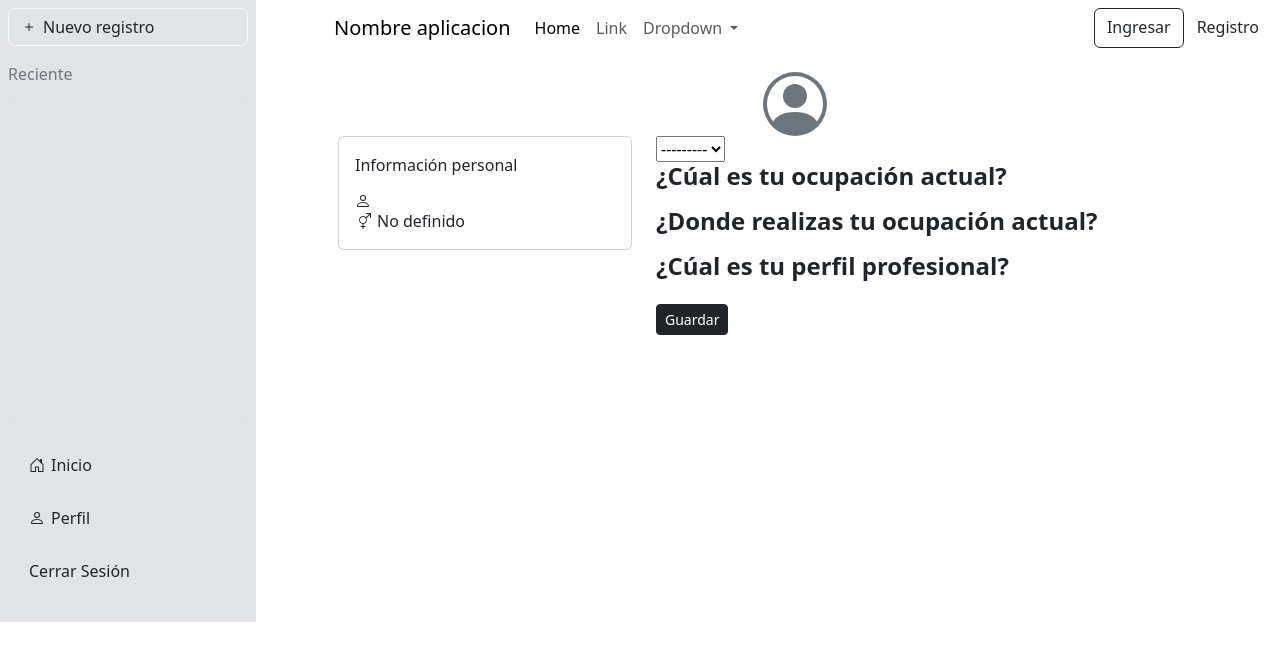
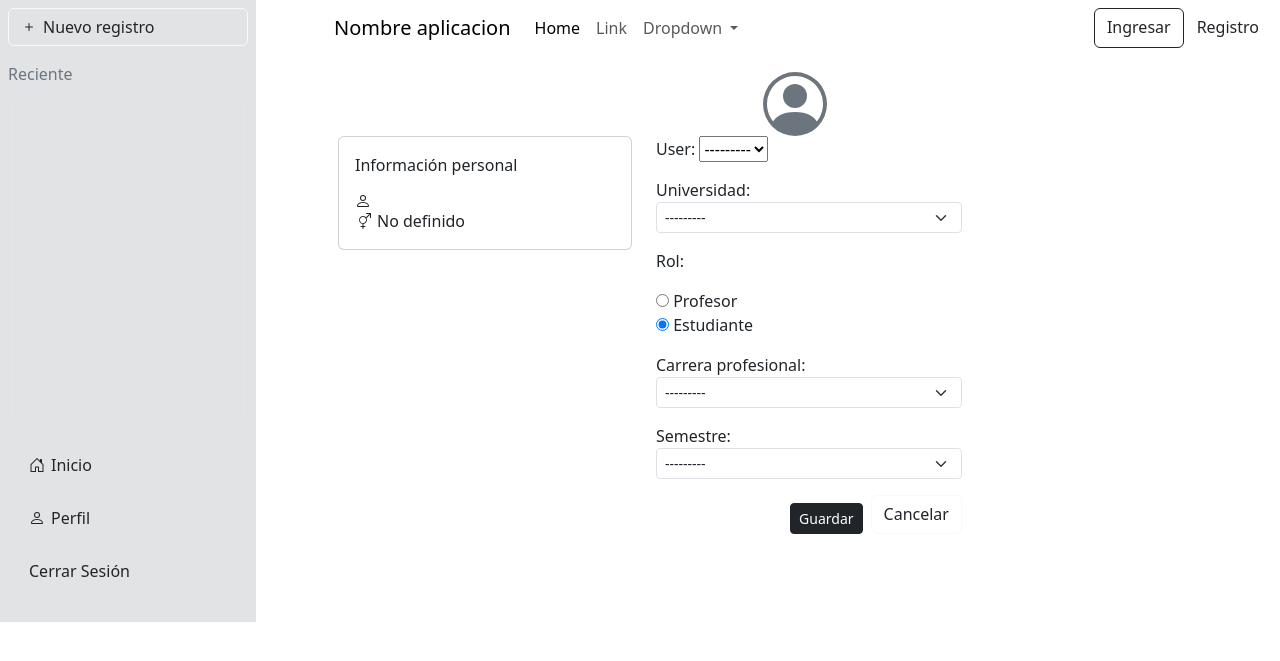
Before and after one commit to JohnAlexGuerrero/prototipo, a Django app: page /accounts/1/info-academica/ in a window 1280 px wide. Shown: the top 661 px of the page. Run offline with Django 5.2, Linux system fonts and the light colour scheme; parts of the project's set-up code (start-up, migrations or seed data) failed here and were passed over; some libraries are stand-ins or nearby versions.

Commit message:
edit:contact

```diff
--- a/apps/authentication/forms.py
+++ b/apps/authentication/forms.py
@@ -1,6 +1,10 @@
+from typing import Any, Mapping
 from django import forms
 
 from django.contrib.auth.forms import UserCreationForm
+from django.core.files.base import File
+from django.db.models.base import Model
+from django.forms.utils import ErrorList
 
 from authentication.models import CustomUser, Profile, Academica
 
@@ -62,9 +66,24 @@ class AcademicaForm(forms.ModelForm):
         model = Academica
         fields = ['user','university','rol','profession','semester']
 
-        # widgets = {
-        #     "user": forms.TextInput(attrs={'style':'display:none;'}),
-        #     "occupation": forms.RadioSelect(),
-        #     "institution": forms.Select(attrs={'class':'form-select form-select-sm mb-3'}),
-        #     "profession_career": forms.Select(attrs={'class':'form-select form-select-sm mb-3'}),
-        # }
+        widgets = {
+            "user": forms.Select(attrs={}),
+            "university": forms.Select(attrs={'class':'form-select form-select-sm mb-3'}),
+            "rol": forms.RadioSelect(),
+            "profession": forms.Select(attrs={'class':'form-select form-select-sm mb-3'}),
+            "semester": forms.Select(attrs={'class':'form-select form-select-sm mb-3'})
+        }
+
+class ProfileContactForm(forms.ModelForm):
+    class Meta:
+        model = Profile
+        fields = ["gender","slug","phone"]
+
+        widgets = {
+            "gender":forms.Select(attrs={'class':'form-select form-select-sm'}),
+            "slug": forms.TextInput(attrs={'class':'form-control form-control-sm'}),
+            "phone": forms.TextInput(attrs={'class':'form-control form-control-sm','placeholder':'555-5555-555'}),
+        }
+
+    def __init__(self, *args, **kwargs):
+        super(ProfileContactForm, self).__init__(*args, **kwargs)
--- a/apps/authentication/models.py
+++ b/apps/authentication/models.py
@@ -78,7 +78,7 @@ class Profile(models.Model):
 class Academica(models.Model):
     user = models.OneToOneField(CustomUser, verbose_name=("user"), on_delete=models.CASCADE)
     university = models.CharField(("Universidad"), max_length=50, choices=Institute.choices, blank=True, null=True)
-    rol = models.CharField(("Rol"), max_length=50, choices=Rol.choices, blank=True, null=True)
+    rol = models.CharField(("Rol"), max_length=50, choices=Rol.choices, default=Rol.STUDENT)
     profession = models.CharField(("Carrera profesional"), max_length=150, choices=ProfessionCareer.choices, blank=True, null=True)
     semester = models.IntegerField(("semestre"), choices=set_semester, blank=True, null=True)
     created_at = models.DateField(auto_now_add=True)
--- a/apps/authentication/urls.py
+++ b/apps/authentication/urls.py
@@ -6,12 +6,14 @@ from authentication.views import (
     CustomUserCreateView,
     ProfileDetailView,
     AcademicaCreateView,
+    ContactUpdateView
 )
 
 urlpatterns = [
     path('login/', UserLoginView.as_view(), name='login'),
     path('logout/', user_logout_view, name='logout'),
     path('register/', CustomUserCreateView.as_view(), name='signup'),
+    path('<slug:slug>/info-contact/', ContactUpdateView.as_view(), name="contact"),
     # path('<slug:slug>/profile/', ProfileView.as_view(), name='profile'),
     path('<slug:slug>/info-academica/', AcademicaCreateView.as_view(), name='academica'),
     # path('<slug:slug>/edit', ProfileUpdateView.as_view(), name='profile_edit' ),
--- a/apps/authentication/views.py
+++ b/apps/authentication/views.py
@@ -1,6 +1,10 @@
+from django.db.models.base import Model as Model
+from django.db.models.query import QuerySet
 from django.shortcuts import render, redirect
+from django.urls import reverse
 from django.urls import reverse_lazy
 from django.contrib.auth import authenticate, login, logout
+from django.contrib.auth.mixins import LoginRequiredMixin
 from django.contrib import messages
 
 from django.views.generic import TemplateView
@@ -11,7 +15,12 @@ from django.views.generic import FormView
 
 from authentication.models import CustomUser, Profile, Academica
 
-from authentication.forms import RegisterUserForm, UserProfileForm, AcademicaForm
+from authentication.forms import (
+    RegisterUserForm,
+    UserProfileForm,
+    AcademicaForm,
+    ProfileContactForm,
+)
 
 # Create your views here.
 class UserLoginView(TemplateView):
@@ -71,7 +80,21 @@ class AcademicaCreateView(CreateView):
     model = Academica
     template_name = "profile/academica.html"
     form_class = AcademicaForm
-    success_url = reverse_lazy('profile')
+    success_url = reverse_lazy('dashboard')
+
+    def form_valid(self, form):
+        res = form.save(commit=False)
+        print(res)
+        res.user = self.request.user
+        res.save()
+        return redirect(self.success_url)
+
+    def form_invalid(self, form):
+        response = super().form_invalid(form)
+        print(response)
+        print(form.is_valid())
+        return redirect('dashboard')
+
 
 class ProfileDetailView(DetailView):
     model = Profile
@@ -83,6 +106,12 @@ class UserProfileView(UpdateView):
     fields = '__all__'
     success_url = reverse_lazy('login')
 
+class ContactUpdateView(UpdateView):
+    model = Profile
+    template_name = "profile/contact.html"
+    form_class = ProfileContactForm
+    success_url = reverse_lazy('profile')
+
 def user_logout_view(request):
     logout(request)
     return redirect('index')
--- a/apps/templates/dashboard/index.html
+++ b/apps/templates/dashboard/index.html
@@ -17,7 +17,7 @@
         <ul class="">
             <li class="list-group-item">
                 <div class="form-check mb-3">
-                    <a href="{% url "profession" slug=user.profile.slug %}">
+                    <a href="{% url "academica" slug=user.profile.slug %}">
                         <input class="form-check-input" type="checkbox" value="">
                         <label class="form-check-label text-dark" for="flexCheckDefault">
                         Personaliza tu cuenta de perfil
@@ -27,7 +27,7 @@
             </li>
             <li class="list-group-item">
                 <div class="form-check mb-3">
-                    <a href="{% url "profession" slug=user.profile.slug %}">
+                    <a href="{% url "academica" slug=user.profile.slug %}">
                         <input class="form-check-input" type="checkbox">
                         <label class="form-check-label text-dark" for="flexCheckDefault">
                         Crea tu primer registro de Software.
--- a/apps/templates/profile/academica.html
+++ b/apps/templates/profile/academica.html
@@ -4,22 +4,30 @@
 
 {% block subcontent %}
 <div class="col-sm-8">
-    <form method="POST" >
+    <form method="POST" action="" class="w-50">
         {% csrf_token %}
-        {{ form.user }}
+        {% comment %} {{form.user}}
         <div class="mb-3">
-            <p class="h4 fw-bold">¿Cúal es tu ocupación actual?</p>
-            {{ form.occupation }}
+            <p class="fw-light">Seleccione la universidad a la que pertenece</p>
+            {{ form.university}}
         </div>
         <div class="mb-3">
-            <p class="h4 fw-bold">¿Donde realizas tu ocupación actual?</p>
-            {{ form.institution }}
+            <p class="fw-light">¿Cúal es tu rol actual?</p>
+            {{ form.rol }}
         </div>
         <div class="mb-3">
-            <p class="h4 fw-bold">¿Cúal es tu perfil profesional?</p>
-            {{ form.profession_career }}
+            <p class="fw-light">Seleccione su carrera profesional</p>
+            {{ form.profession }}
         </div>
-        <input type="submit" class="btn btn-sm btn-dark mt-2" value="Guardar" >
+        <div class="mb-3">
+            <p class="fw-light">Indica tu semestre</p>
+            {{ form.semester }}
+        </div> {% endcomment %}
+        {{form.as_p}}
+        <div class="d-grid gap-2 d-md-flex justify-content-md-end">
+            <input type="submit" class="btn btn-sm btn-dark mt-2" value="Guardar" >
+            <a href="{% url "profile" slug=user.username %}" class="btn btn-outline-light text-dark">Cancelar</a>
+        </div>
     </form>
 </div>
 
--- a/apps/templates/profile/detail.html
+++ b/apps/templates/profile/detail.html
@@ -79,6 +79,9 @@
                             555-5555-555
                         </label>
                     </div>
+                    <div class="mt-3 float-end">
+                        <a href="{% url "contact" slug=user.username %}" class="btn btn-outline-secondary btn-sm">Editar</a>
+                    </div>
                 </div>
             </div>
         </div>
```
Also changed, not shown: apps/dashboard/views.py (+4 -3 lines), apps/templates/profile/contact.html (added, +18 -0 lines).
